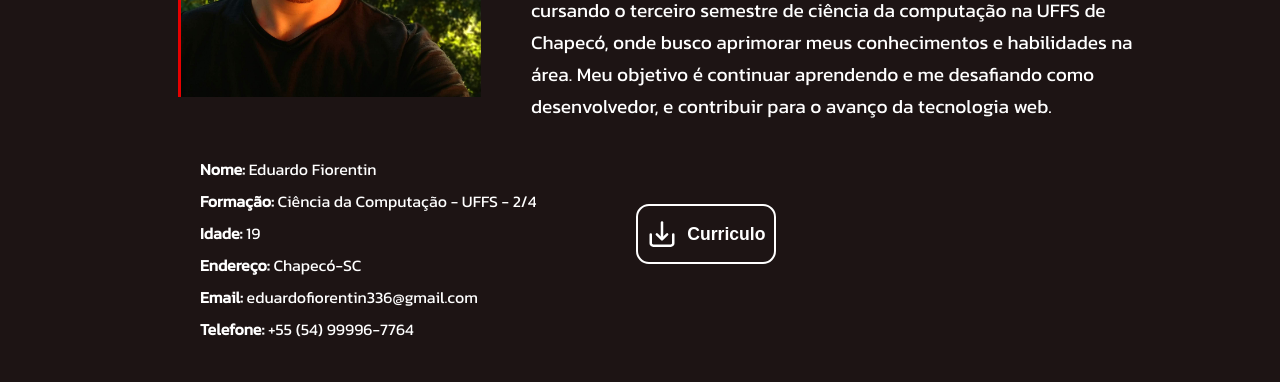
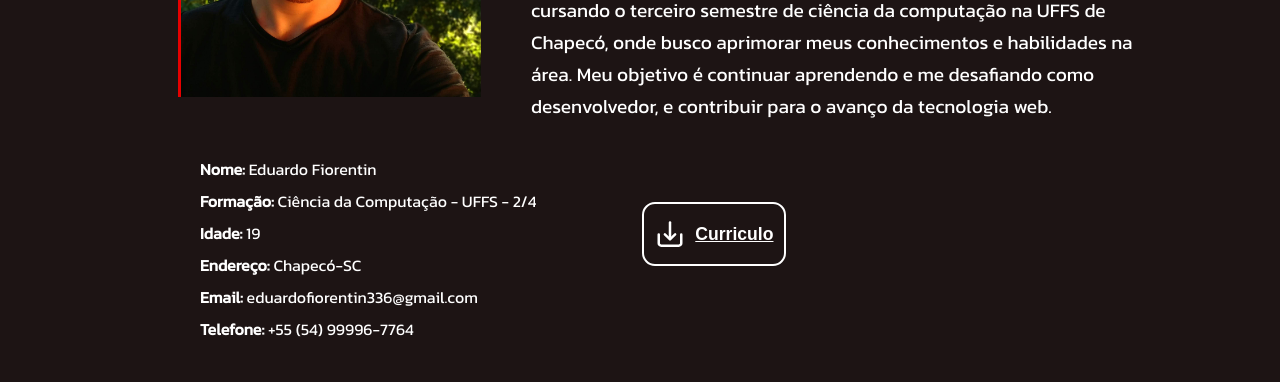
Before and after one commit to EduardoFiorentin/projeto-portifolio, a plain HTML site: page index.html in a window 1280 px wide. Shown: the part 920-1302 px from the top of the page. Drawn offline with Linux system fonts and the light colour scheme; a web font is replaced by a local one.

Commit message:
adição - cv

```diff
--- a/assets/css/about.css
+++ b/assets/css/about.css
@@ -32,6 +32,11 @@
 .about__img-info-cont {
     margin-left: 200px;
 }
+.about__cv-container {
+    background-color: var(--black);
+    border: none;
+}
+
 .about__cv {
     height: 60px;
     width: 140px;
--- a/index.html
+++ b/index.html
@@ -85,13 +85,15 @@
                     <p class="about__stat"><span class="about__stat-name">Telefone: </span>+55 (54) 99996-7764</p>
                 </div>
 
-                <button class="about__cv">
+                <button class="about__cv-container">
+                    <a href="./docs/cv.pdf" download="Eduardo_Fiorentin_CV" class="about__cv">
                         <svg xmlns="http://www.w3.org/2000/svg" viewBox="0 0 60 60" class="about__cv-icon">
                             <path d="M7.5 30.75V48.25C7.5 49.5761 8.02678 50.8479 8.96447 51.7855C9.90215 52.7232 11.1739 53.25 12.5 53.25H47.5C48.8261 53.25 50.0979 52.7232 51.0355 51.7855C51.9732 50.8479 52.5 49.5761 52.5 48.25V30.75" stroke="white" stroke-width="5" stroke-linecap="round" stroke-linejoin="round"/>
                             <path d="M19.75 30.75L30 40.75L40.25 30.75" stroke="white" stroke-width="5" stroke-linecap="round" stroke-linejoin="round" />
                             <path d="M30 6.75V35.5" stroke="white" stroke-width="5" stroke-linecap="round" stroke-linejoin="round" />
                             </svg>
                         <p>Curriculo</p>
+                    </a>
                 </button>
             </div>
             <div class="about__tecn">
```
Also changed, not shown: 1 other file. Lines whose indentation alone changed are shown as unchanged.
